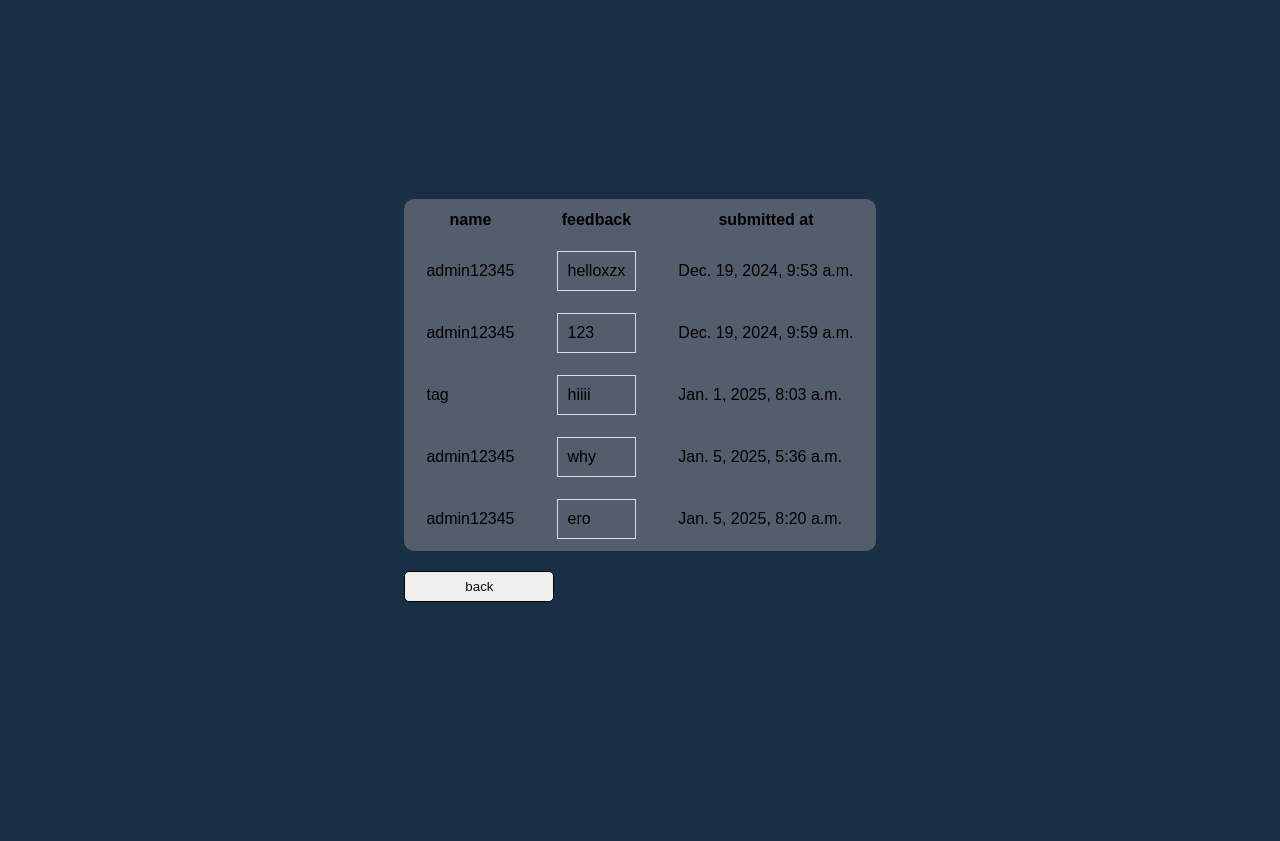
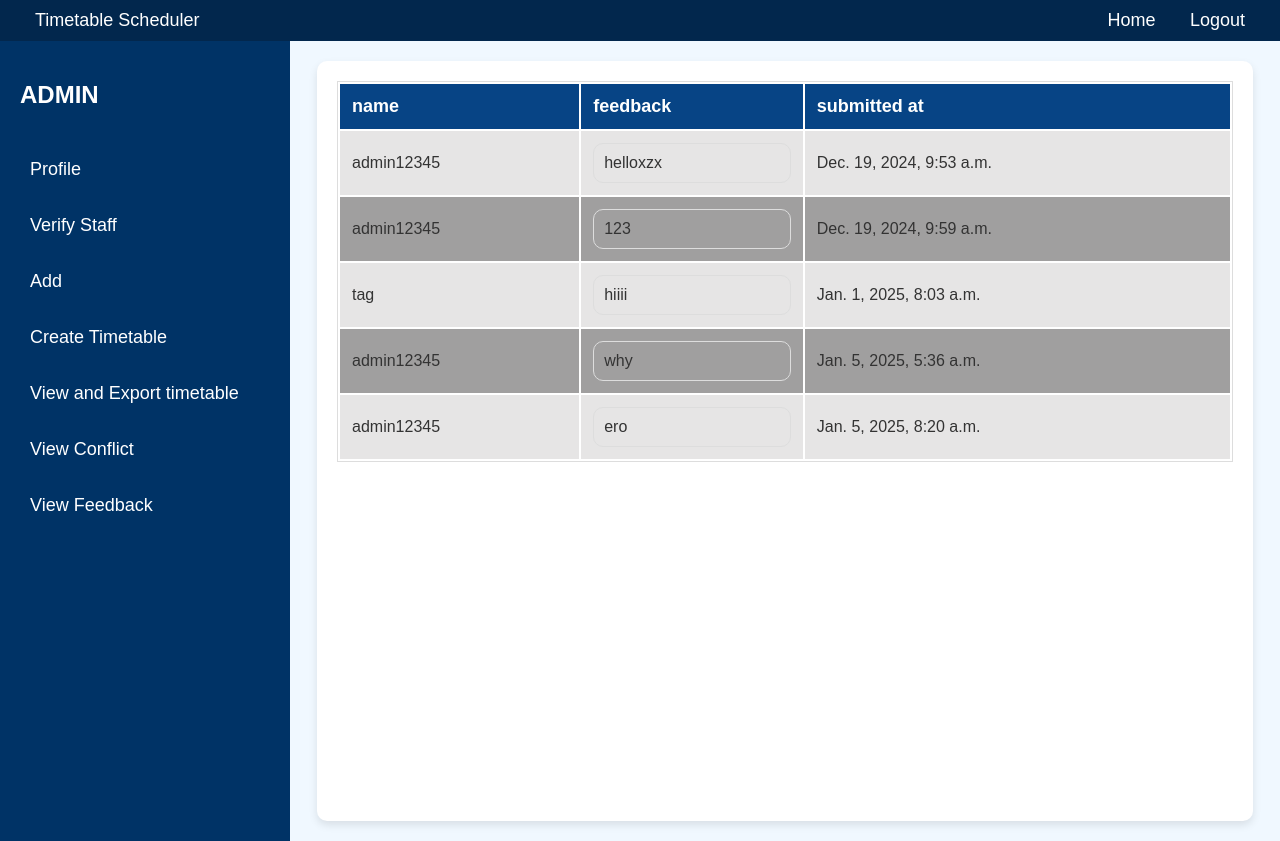
Before and after one commit to Ebin-seb/timetablescheduler, a Django app: page /viewfeedback in a window 1280 px wide. Before the commit the page ends 602 px from the top, so only its background shows below. Run offline with Django 5.2, Linux system fonts and the light colour scheme; data comes from the database, SQL or seed files in the repository; both versions use the stored data as it was after the commit.

Commit message:
timetable pages and css

```diff
--- a/timetable_scheduler/static/css/add_college.css
+++ b/timetable_scheduler/static/css/add_college.css
@@ -87,3 +87,9 @@ a {
 a:hover {
   color: #0056b3;
 }
+
+.message {
+  margin-top: 15px;
+  font-size: 15px;
+  color: #28a745;
+}
--- a/timetable_scheduler/templates/admin_dashboard.html
+++ b/timetable_scheduler/templates/admin_dashboard.html
@@ -187,33 +187,6 @@
         }
     </style>
     {% block styles %}{% endblock %}
-   <script>
-    // Countdown Timer for 6 Months
-    document.addEventListener("DOMContentLoaded", function () {
-        const countdownElement = document.getElementById("countdown");
-
-        function updateCountdown() {
-            const now = new Date();
-            const sixMonthsLater = new Date();
-            sixMonthsLater.setMonth(sixMonthsLater.getMonth() + 6); // Add 6 months
-
-            const timeRemaining = sixMonthsLater - now;
-
-            if (timeRemaining > 0) {
-                const days = Math.floor(timeRemaining / (1000 * 60 * 60 * 24));
-                const hours = Math.floor((timeRemaining % (1000 * 60 * 60 * 24)) / (1000 * 60 * 60));
-                const minutes = Math.floor((timeRemaining % (1000 * 60 * 60)) / (1000 * 60));
-                const seconds = Math.floor((timeRemaining % (1000 * 60)) / 1000);
-
-                countdownElement.textContent = `${days}d ${hours}h ${minutes}m ${seconds}s`;
-            } else {
-                countdownElement.textContent = "The 6-month timer has ended!";
-            }
-        }
-
-        setInterval(updateCountdown, 1000);
-    });
-</script>
 
 </head>
 
@@ -237,7 +210,7 @@
                 <li><a href="/adminprofile">Profile</a></li>
                 <li><a href="/verifystaff">Verify Staff</a></li>
                 <li><a href="/add">Add </a></li>
-                <li><a href="/generatetimetable">Create Timetable</a></li>
+                <li><a href="/createtimetable">Create Timetable</a></li>
                 <li><a href="/timetable">View and Export timetable</a></li>
                 <li><a href="/conflictview">View Conflict</a></li>
                 <li><a href="/viewfeedback">View Feedback</a></li>
--- a/timetable_scheduler/templates/admin_viewfeedback.html
+++ b/timetable_scheduler/templates/admin_viewfeedback.html
@@ -1,84 +1,66 @@
-<!DOCTYPE html>
-<html lang="en">
-  <head>
-    <meta charset="UTF-8" />
-    <meta name="viewport" content="width=device-width, initial-scale=1.0" />
-    <title>Document</title>
-    <style>
-      * {
-          margin: 0;
-          padding: 0;
-          box-sizing: border-box;
-          font-family: Arial, sans-serif;
+
+{% extends 'admin_dashboard.html' %}
+{% block styles %}
+<style>
+
+        .feedback-container {
+            width: 70%;
+            max-width: 1200px;
+            margin: 20px auto;
+            background-color: #fff;
+            padding: 20px;
+            border-radius: 10px;
+            box-shadow: 0 4px 8px rgba(0, 0, 0, 0.1);
         }
 
-        body {
-          height: 100vh;
-          display: flex;
-          justify-content: center;
-          align-items: center;
-          background: cover;
-          background-color: rgba(1, 56, 107, 0.8);
-        }
-
-        button {
-          width: 100px;
-          padding: 7px;
-          color: rgb(14, 14, 13);
-          border: 1px solid black;
-          border-radius: 5px;
-          cursor: pointer;
-          text-decoration-color: rgb(27, 27, 27);
-          text-align: center;
-          margin-top: 20px;
-          transition: 0.5s;
-        }
-
-        .container {
-
-
-          position: center;
-          width: 100%;
-          height: 100%;
-          background: rgba(0, 0, 0, 0.5);
-          backdrop-filter: blur(5px);
-          display: flex;
-          justify-content: center;
-          align-items: center;
+        .table {
+            width: 100%;
+            border-collapse: collapse;
         }
 
         table {
-          border-radius: 10px;
-          height: 100px;
-          background-color: rgba(223, 198, 198, 0.3);
+            width: 100%;
+            border: 1px solid #ddd;
         }
 
-        button{
-    width: 150px;
-    padding: 7px;
-    color: rgb(15, 15, 15);
-    border: 1px solid black;
-    border-radius: 5px;
-    cursor: pointer;
-    align-self: right;
-    text-align: center;
-    margin-top: 20px;
-    transition: 0.5s;
-  }
-
-
-        th, td {
-          padding: 10px 20px;
-
+        th {
+            background-color: #074485; /* Blue color */
+            color: white;
+            padding: 12px;
+            text-align: left;
+            font-size: 18px;
         }
 
+        td {
+            padding: 12px;
+            text-align: left;
+            font-size: 16px;
+        }
+
+        tr:nth-child(even) {
+            background-color: #e6e5e5; /* Stripe effect for even rows */
+        }
+
+        tr:nth-child(odd) {
+            background-color: #a09f9f; /* Odd rows with white background */
+        }
+
+        td div {
+            max-height: 150px;
+            overflow-y: scroll;
+            border-radius: 10px;
+            border: 1px solid #080808;
+            padding: 20px;
+        }
 
 </style>
+{% endblock %}
   </head>
   <body>
-    <div class="container">
+    {% block body %}
+    <div class="feedback-container">
       <div class="table">
-        <form action="" method="post"></form>
+        <form action="" method="post">
         <table>
           <tr>
             <th>name</th>
@@ -93,10 +75,11 @@
             </tr>
             {% endfor %}
         </table>
-        <a href="/admindash"><button type="button">back</button></a>
+
 
       </form>
       </div>
     </div>
+    {% endblock %}
   </body>
 </html>
--- a/timetable_scheduler/templates/college/add_subject.html
+++ b/timetable_scheduler/templates/college/add_subject.html
@@ -29,6 +29,8 @@
             {% endfor %}
           </select>
           <button type="register" id="reg">register</button><br />
+          <div id="message" class="message"> NB:Add subject with subject code '-'  subject name format     eg:BCA1B21-computer fundamentals</div>
+
         </form>
       </div>
     </div>
--- a/timetable_scheduler/timetable_scheduler_app/urls.py
+++ b/timetable_scheduler/timetable_scheduler_app/urls.py
@@ -46,12 +46,15 @@ urlpatterns = [
     path('accept_staff/<int:staff_id>',Accept_Staff.as_view(),name="accept_staff"),
     path('reject_staff/<int:staff_id>',Reject_Staff.as_view(),name="reject_staff"),
     path('deleteconflict/<int:conflict_id>',DeleteConflict.as_view(),name='deleteconflict'),
+    path('admindeleteconflict/<int:conflict_id>',AdminDeleteConflict.as_view(),name='deleteconflict'),
     path('regpage',RegPage.as_view(),name="regpage"),
     path('',HomeBase.as_view(),name="homebase"),
     path('timetable',TimetableView.as_view(),name='timetable'),
+    path('createtimetable',TimetablePage.as_view(),name='createtimetable'),
     path('generatetimetable',generate_timetable,name='generatetimetable'),
     path('studviewsubject', StudSub.as_view(), name='studviewsubject') ,
     path('timetable2',StudentTimetable.as_view(),name='timetable2'),
     path('staffprofile',StaffProfile.as_view(),name='staffprofile'),
+    path('staffeditprofile/<int:prof_id>',StaffEditProfile.as_view(),name="staffeditprofile"),
 
 ]
--- a/timetable_scheduler/timetable_scheduler_app/views.py
+++ b/timetable_scheduler/timetable_scheduler_app/views.py
@@ -105,6 +105,12 @@ class DeleteConflict(View):
         d=ConflictTable.objects.get(id=conflict_id)
         d.delete()
         return redirect('staffconflict')
+
+class AdminDeleteConflict(View):
+    def get(self,request,conflict_id):
+        d=ConflictTable.objects.get(id=conflict_id)
+        d.delete()
+        return redirect('conflictview')
 
 class AdminDash(View):
     def get(self, request):
@@ -307,6 +313,35 @@ class Profile(View):
             return render(request, "adminbase.html", {"username": user})
 
         return redirect('login')
+
+class StaffEditProfile(View):
+    def get(self,request,prof_id):
+        obj=StaffTable.objects.get(id=prof_id)
+        dep=DepartmentTable.objects.all()
+        return render(request,"staff_editprofile.html",{'obj':obj,'dep':dep})
+    def post(self, request, prof_id):
+        obj = StaffTable.objects.get(id=prof_id)
+        dep = DepartmentTable.objects.all()
+        obj.name = request.POST.get('name')
+        obj.email = request.POST.get('email')
+        obj.qualification = request.POST.get('qualification')
+        department_id = request.POST.get('department_id')
+        try:
+            department = DepartmentTable.objects.get(id=department_id)
+            obj.department_id = department
+        except DepartmentTable.DoesNotExist:
+            return render(request, "staff_editprofile.html", {
+                'obj': obj,
+                'dep': dep,
+                'error': 'Invalid department selected'
+            })
+        obj.save()
+        return render(request, "staff_editprofile.html", {
+            'obj': obj,
+            'dep': dep,
+            'success': 'Profile updated successfully!'
+        })
+
 
 class DeleteSem(View):
     def get(self, request,sem_id):
@@ -846,3 +881,8 @@ class StudentTimetable(View):
         }
 
         return render(request, self.template_name, context)
+
+
+class TimetablePage(View):
+    def get(self,request):
+        return render(request , "createtimetable.html")
```
Also changed, not shown: timetable_scheduler/static/css/verifystaff.css (+11 -0 lines), timetable_scheduler/templates/admin_conflictview.html (+62 -60 lines), timetable_scheduler/templates/createtimetable.html (added, +50 -0 lines), timetable_scheduler/templates/staff_dashboard.html (+56 -0 lines), timetable_scheduler/templates/staff_editprofile.html (added, +97 -0 lines), timetable_scheduler/templates/staff_profile.html (+1 -7 lines), timetable_scheduler/db.sqlite3.
